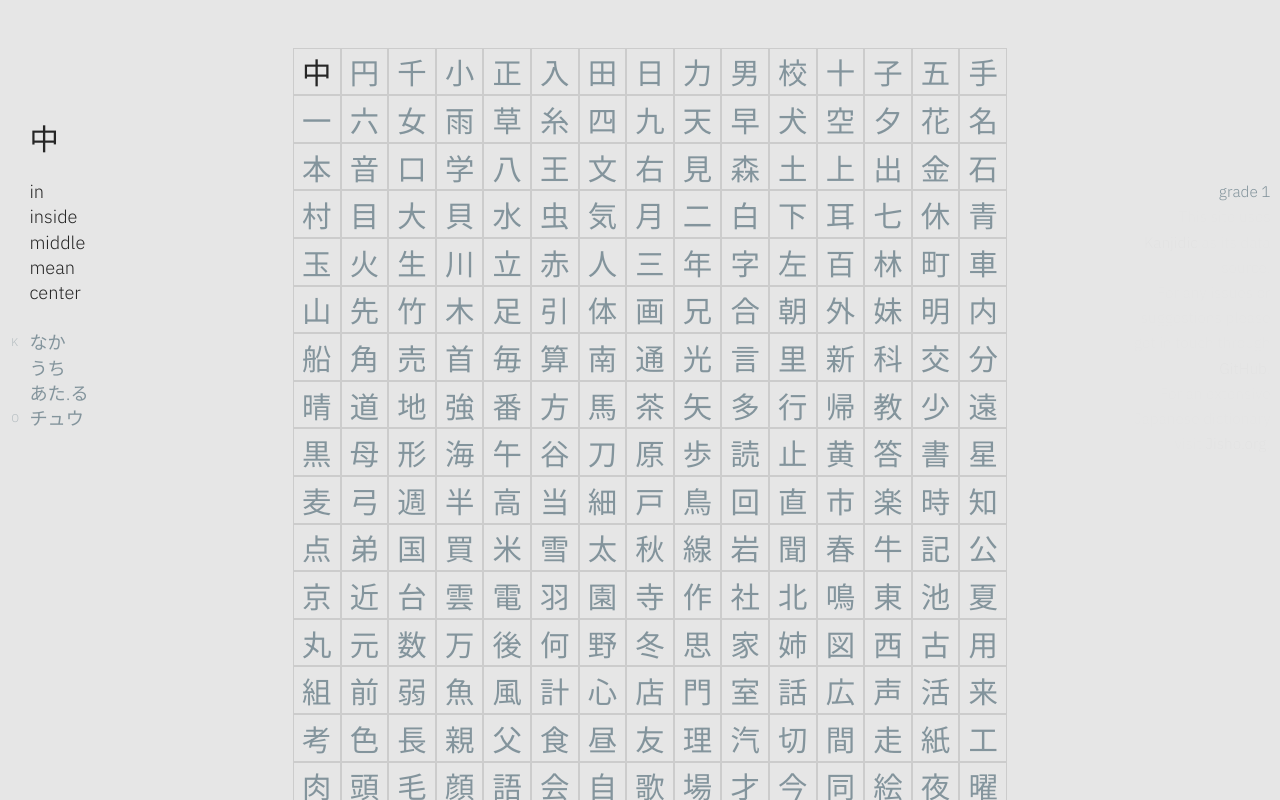
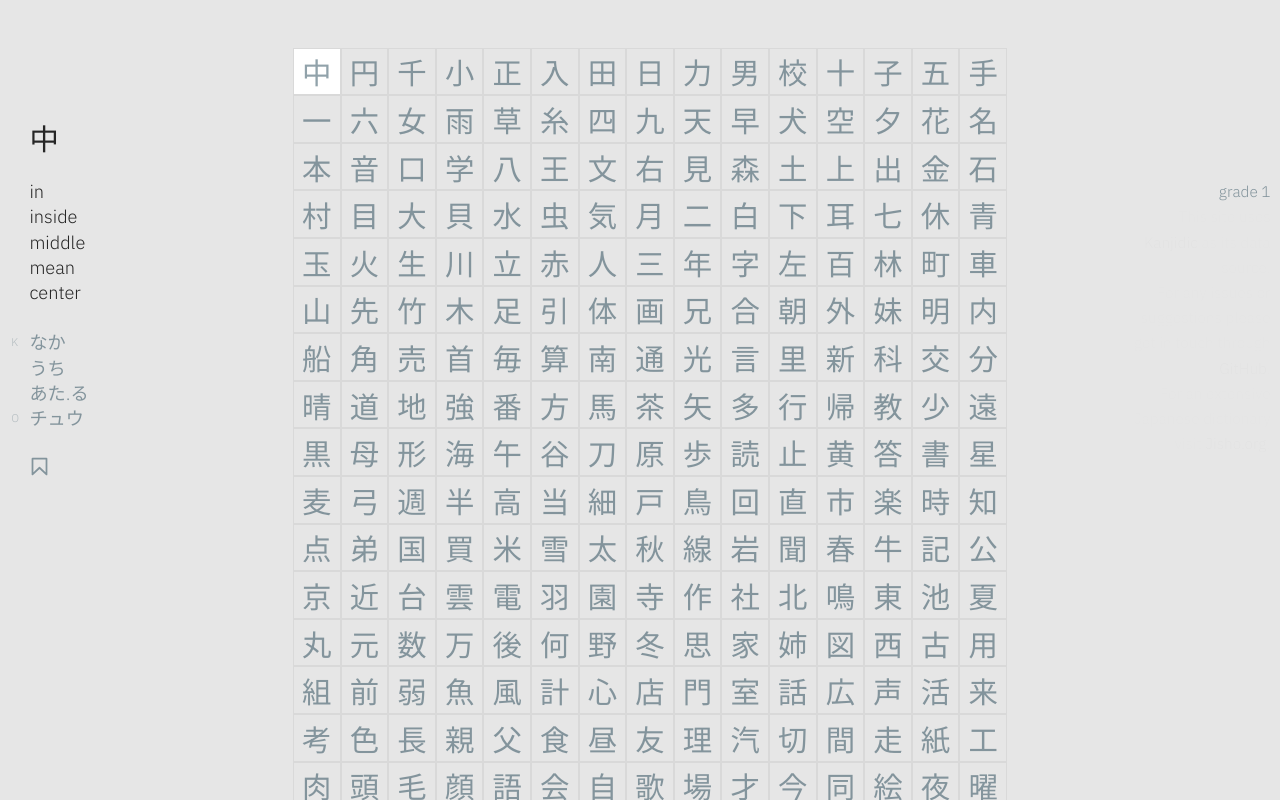
Before and after one commit to alexlemons/yomi, a React (Vite) app: page / in a window 1280 px wide. Built offline with nearby package versions, Linux system fonts and the light colour scheme.

Commit message:
feature: saved characters

```diff
--- a/package.json
+++ b/package.json
@@ -15,7 +15,8 @@
     "react-dom": "^19.0.0",
     "react-virtualized-auto-sizer": "^1.0.26",
     "react-window": "^1.8.11",
-    "three": "^0.173.0"
+    "three": "^0.173.0",
+    "usehooks-ts": "^3.1.1"
   },
   "devDependencies": {
     "@eslint/js": "^9.19.0",
--- a/src/App.tsx
+++ b/src/App.tsx
@@ -2,6 +2,7 @@ import {
   useEffect,
   useState,
 } from "react";
+import { useLocalStorage } from 'usehooks-ts';
 import {
   CharacterContainer,
   ErrorContainer,
@@ -20,6 +21,8 @@ import { shuffleArray } from "./utils/array";
 import { kanji1 } from './characters/kanji/kanji-1';
 import { kanji2 } from './characters/kanji/kanji-2';
 import { kanji3 } from './characters/kanji/kanji-3';
+
+const LS_KEY_SAVED_CHARACTERS = 'saved-characters';
 
 function formatCharacters(
   characters: CharacterProperties[],
@@ -52,6 +55,7 @@ export const App = () => {
   const [allCharacters, setAllCharacters] = useState<Characters>(INITIAL_CHARACTERS);
   const [selectedCharacter, setSelectedCharacter] = useState<string | null>(null);
   const [scrollState, setScrollState] = useState<ScrollState>({ atBottom: false, grade: 1 });
+  const [savedCharacters, setSavedCharacters] = useLocalStorage<string[]>(LS_KEY_SAVED_CHARACTERS, []);
 
   useEffect(() => {
     async function sequentiallyLoadCharacters() {
@@ -81,6 +85,8 @@ export const App = () => {
     <RootFontSizeProvider>
       <SelectedContainer
         allCharacters={allCharacters}
+        savedCharacters={savedCharacters}
+        setSavedCharacters={setSavedCharacters}
         selectedCharacter={selectedCharacter}
       />
       <InfoContainer
@@ -88,6 +94,7 @@ export const App = () => {
       />
       <CharacterContainer
         allCharacters={allCharacters}
+        savedCharacters={savedCharacters}
         setScrollState={setScrollState}
         selectedCharacter={selectedCharacter}
         setSelectedCharacter={setSelectedCharacter}
--- /dev/null
+++ b/src/components/bookmark-icon/index.module.css
@@ -0,0 +1,6 @@
+.root {
+    color: var(--faded);
+    cursor: pointer;
+    height: 1.5rem;
+    width: 1.5rem;
+  }
--- /dev/null
+++ b/src/components/bookmark-icon/index.tsx
@@ -0,0 +1,26 @@
+import classes from "./index.module.css";
+
+type BookmarkIconProps = {
+  active: boolean;
+  onClick: () => void;
+};
+
+export const BookmarkIcon = ({
+  active,
+  onClick,
+}: BookmarkIconProps) => {
+  return (
+    <div
+      className={classes.root}
+      onClick={onClick}
+    >
+      <svg fill="currentColor" viewBox="0 0 24 24">
+        {active ? (
+          <path d="M20 22a.999.999 0 0 1-.687-.273L12 14.815l-7.313 6.912A1 1 0 0 1 3 21V3a1 1 0 0 1 1-1h16a1 1 0 0 1 1 1v18a1 1 0 0 1-1 1Z"></path>
+        ) : (
+          <polygon fill="none" points="20 21 12 13.44 4 21 4 3 20 3 20 21" stroke="currentColor" strokeLinecap="round" strokeLinejoin="round" strokeWidth="2"></polygon>
+        )}
+      </svg>
+    </div>
+  );
+}
--- a/src/components/character-container/index.module.css
+++ b/src/components/character-container/index.module.css
@@ -1,9 +1,6 @@
 /* Full screen container for react-window */
 .root {
-  animation: fade-in 0.8s ease-in 0.6s;
-  animation-fill-mode: forwards;
   height: 100vh;
-  opacity: 0.01;
   position: relative;
   width: 100%;
 }
@@ -29,15 +26,21 @@
   height: 3.4rem;
   justify-content: center;
   position: relative;
-  transition: color 0.2s ease-in;
+  transition: background-color 0.2s ease-in;
   width: 3.4rem;
 }
 
 .characterSelected {
-  color: var(--dark);
+  background-color: white;
 }
 
-@keyframes fade-in {
-  0% { opacity: 0.01 }
-  100% { opacity: 1.0 }
+.characterSaved::after {
+  background-color: var(--faded);
+  content: '';
+  display: block;
+  width: 0.3rem;
+  height: 0.3rem;
+  position: absolute;
+  top: 0.0rem;
+  left: 0.0rem;
 }
--- a/src/components/character-container/index.tsx
+++ b/src/components/character-container/index.tsx
@@ -23,11 +23,10 @@ export type ScrollState = {
   grade: number | null;
 };
 
-
-
 type BlockProps = {
   data: {
     blocks: string[][];
+    savedCharacters: string[];
     selectedCharacter: string | null;
     setSelectedCharacter: Dispatch<SetStateAction<string | null>>;
   };
@@ -38,6 +37,7 @@ type BlockProps = {
 const Block = ({ data, index, style }: BlockProps) => {
   const {
     blocks,
+    savedCharacters,
     selectedCharacter,
     setSelectedCharacter,
   } = data;
@@ -62,6 +62,9 @@ const Block = ({ data, index, style }: BlockProps) => {
                 character === selectedCharacter
                   ? classes.characterSelected
                   : '',
+                savedCharacters.includes(character)
+                  ? classes.characterSaved
+                  : '',
               ].join(' ')}
               key={character}
               onClick={() => setSelectedCharacter(character)}
@@ -77,6 +80,7 @@ const Block = ({ data, index, style }: BlockProps) => {
 
 type CharacterContainerProps = {
   allCharacters: Characters;
+  savedCharacters: string[];
   setScrollState: Dispatch<SetStateAction<ScrollState>>;
   selectedCharacter: string | null;
   setSelectedCharacter: Dispatch<SetStateAction<string | null>>;
@@ -101,6 +105,7 @@ const innerElementType = forwardRef<
 
 export const CharacterContainer = ({
   allCharacters,
+  savedCharacters,
   setScrollState,
   selectedCharacter,
   setSelectedCharacter,
@@ -132,6 +137,7 @@ export const CharacterContainer = ({
 
   const itemData = {
     blocks,
+    savedCharacters,
     selectedCharacter,
     setSelectedCharacter,
   };
--- a/src/components/error-container/index.module.css
+++ b/src/components/error-container/index.module.css
@@ -1,13 +1,12 @@
 .root {
-  background-color: var(--light);
+  background-color: white;
+  bottom: 0;
   color: red;
   font-size: 1.3rem;
-  left: 0;
   line-height: 3.4rem;
   padding: 0 2.1rem;
   position: absolute;
-  text-align: center;
-  top: 0;
-  width: 100%;
+  right: 0;
+  text-align: right;
   z-index: var(--z2);
 }
--- a/src/components/index.ts
+++ b/src/components/index.ts
@@ -1,3 +1,4 @@
+export * from './bookmark-icon';
 export * from './character-container';
 export * from './error-container';
 export * from './info-container';
--- a/src/components/selected-container/index.module.css
+++ b/src/components/selected-container/index.module.css
@@ -39,6 +39,10 @@
   top: 0;
 }
 
+.readings:last-child {
+  margin-bottom: 1.8rem;
+}
+
 .show {
   opacity: 1.0;
 }
--- a/src/components/selected-container/index.tsx
+++ b/src/components/selected-container/index.tsx
@@ -1,19 +1,24 @@
-import { useEffect, useState } from 'react';
+import { useEffect, useState, Dispatch, SetStateAction } from 'react';
 import {
   Characters,
   CharacterProperties,
 } from "../../characters";
+import { BookmarkIcon } from '../bookmark-icon';
 import classes from "./index.module.css";
 
 const MAX_YOMI = 6;
 
 type SelectedCharacterContainerProps = {
   allCharacters: Characters;
+  savedCharacters: string[];
+  setSavedCharacters: Dispatch<SetStateAction<string[]>>
   selectedCharacter: string | null;
 };
 
 export const SelectedContainer = ({
   allCharacters,
+  savedCharacters,
+  setSavedCharacters,
   selectedCharacter,
 }: SelectedCharacterContainerProps) => {
   const [character, setCharacter] = useState<CharacterProperties | null>(null);
@@ -27,6 +32,14 @@ export const SelectedContainer = ({
     }, 400);
   // eslint-disable-next-line react-hooks/exhaustive-deps
   }, [selectedCharacter, setCharacter]);
+
+  const handleSaveCharacter = (character: string) => {
+    setSavedCharacters(prev => {
+      return prev.includes(character)
+        ? prev.filter(c => c !== character)
+        : [...prev, character];
+    });
+  }
 
   if (!character) return null;
 
@@ -44,6 +57,7 @@ export const SelectedContainer = ({
 
   const literal = character.literal;
   const transition = literal !== selectedCharacter;
+  const isSaved = savedCharacters.includes(literal);
 
   return (
     <div
@@ -63,29 +77,35 @@ export const SelectedContainer = ({
             ))}
           </div>
         ) : null}
-
       <div>
-        {kunyomi.length ? (
+        {kunyomi.length
+          ? (
             <div className={classes.readings}>
               <h4>K</h4>
-            {kunyomi.slice(0, MAX_YOMI).map(k => (
-              <div key={k}>
-                {k}
+              {kunyomi.slice(0, MAX_YOMI).map(kun => (
+                <div key={kun}>
+                  {kun}
                 </div>
               ))}
             </div>
           ) : null}
-        {onyomi.length ? (
+        {onyomi.length
+          ? (
             <div className={classes.readings}>
               <h4>O</h4>
-            {onyomi.slice(0, MAX_YOMI).map(o => (
-              <div key={o}>
-                {o}
+              {onyomi.slice(0, MAX_YOMI).map(on => (
+                <div key={on}>
+                  {on}
                 </div>
               ))}
             </div>
           ) : null}
       </div>
+
+      <BookmarkIcon
+        active={isSaved}
+        onClick={() => handleSaveCharacter(literal)}
+      />
     </div>
   );
 }
--- a/src/index.css
+++ b/src/index.css
@@ -14,7 +14,7 @@
   --dark: hsla(0, 0%, 15%, 1.0);
   --light: hsl(0, 0%, 90%);
   --faded: hsla(200, 75%, 15%, 0.45);
-  --border: hsl(0, 0%, 80%);
+  --border: hsl(0, 0%, 85%);
 
   --z1: 1000;
   --z2: 2000;
```
Also changed, not shown: 2 other files (tests, documents, lock files or other folders). Lines whose indentation alone changed are shown as unchanged.
